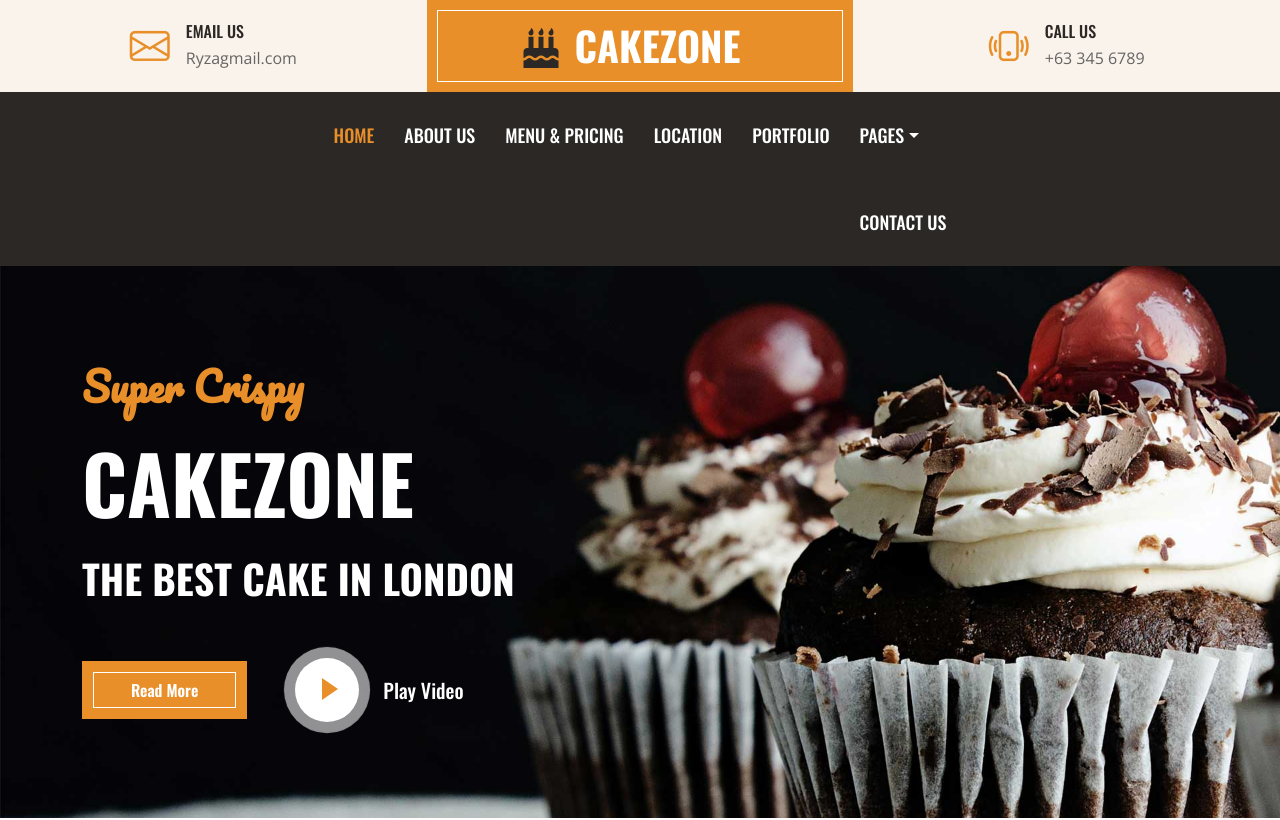
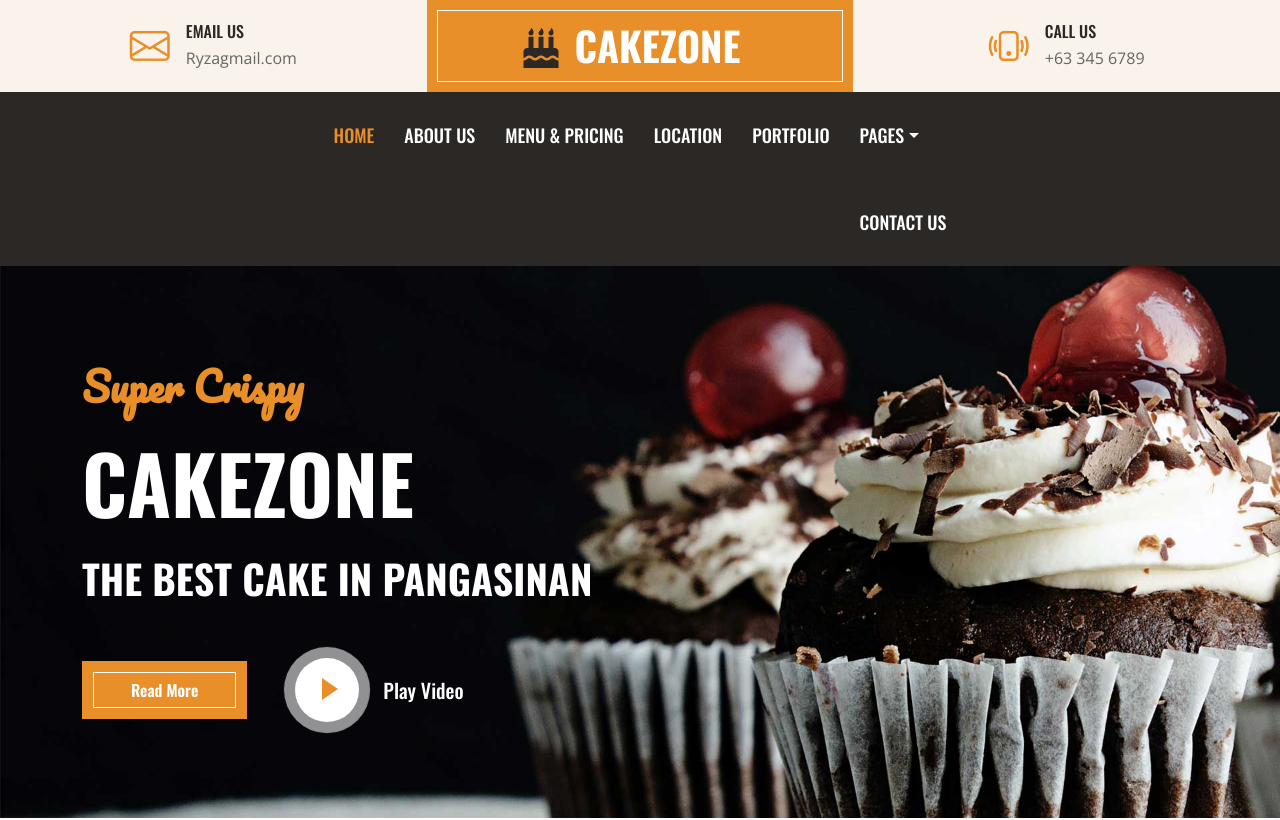
Before and after one commit to joshggg16/Ice-Cream-shop-Ryza, a plain HTML site: page index.html in a window 1280 px wide. Shown: the top 820 px of the page. Drawn offline with nearby package versions, Linux system fonts and the light colour scheme.

Commit message:
Update index.html

```diff
--- a/index.html
+++ b/index.html
@@ -98,7 +98,7 @@
                 <div class="col-lg-8 text-center text-lg-start">
                     <h1 class="font-secondary text-primary mb-4">Super Crispy</h1>
                     <h1 class="display-1 text-uppercase text-white mb-4">CakeZone</h1>
-                    <h1 class="text-uppercase text-white">The Best Cake In London</h1>
+                    <h1 class="text-uppercase text-white">The Best Cake In Pangasinan</h1>
                     <div class="d-flex align-items-center justify-content-center justify-content-lg-start pt-5">
                         <a href="" class="btn btn-primary border-inner py-3 px-5 me-5">Read More</a>
                         <button type="button" class="btn-play" data-bs-toggle="modal"
```
